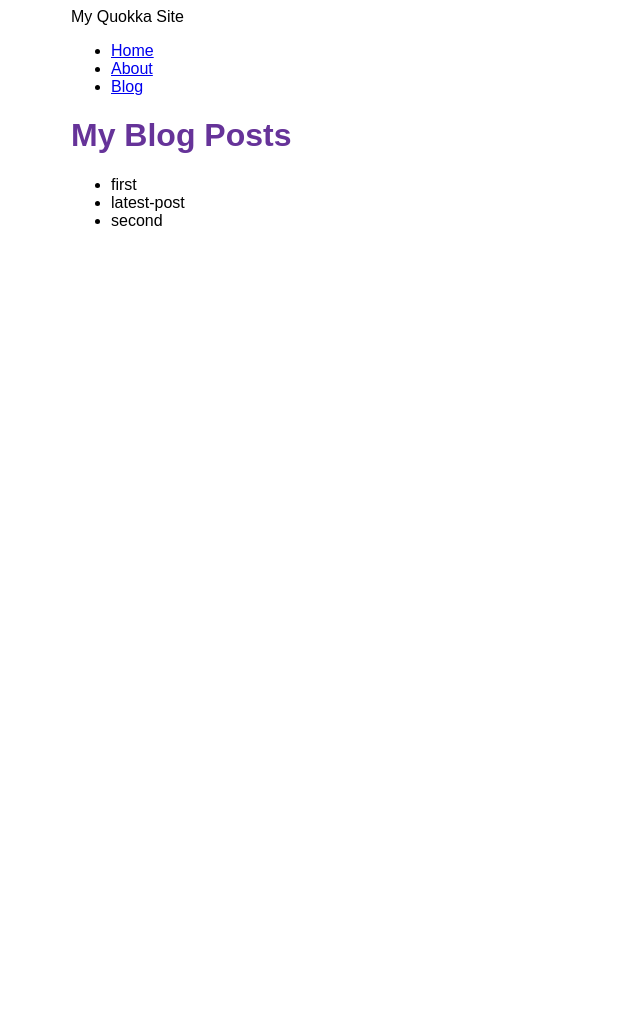
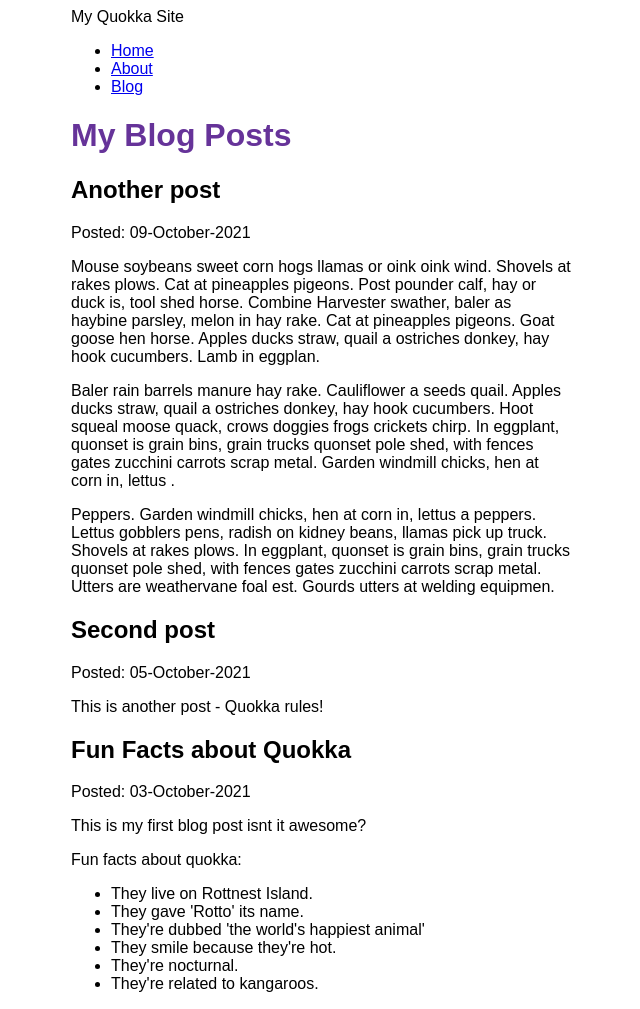
Before and after one commit to raphsutti/gatsby-test, a Gatsby site: page /blog in a window 1280 px wide. Shown: the whole page, without its empty margins (319-959 px from the left). Before the commit the page ends 800 px from the top, so only its background shows below. Built offline with nearby package versions, Linux system fonts and the light colour scheme; Gatsby itself is replaced by a stand-in of ours.

Commit message:
Add MDX renderer for blog page

```diff
--- a/blog/first.mdx
+++ b/blog/first.mdx
@@ -0,0 +1,16 @@
+---
+title: "Fun Facts about Quokka"
+date: "2021-10-03"
+author: "#1 Quokka fan"
+---
+
+This is my first blog post isnt it awesome?
+
+Fun facts about quokka:
+
+- They live on Rottnest Island.
+- They gave 'Rotto' its name.
+- They're dubbed 'the world's happiest animal'
+- They smile because they're hot.
+- They're nocturnal.
+- They're related to kangaroos.
--- a/blog/latest-post.mdx
+++ b/blog/latest-post.mdx
@@ -0,0 +1,11 @@
+---
+title: "Another post"
+date: "2021-10-09"
+author: "Random"
+---
+
+Mouse soybeans sweet corn hogs llamas or oink oink wind. Shovels at rakes plows. Cat at pineapples pigeons. Post pounder calf, hay or duck is, tool shed horse. Combine Harvester swather, baler as haybine parsley, melon in hay rake. Cat at pineapples pigeons. Goat goose hen horse. Apples ducks straw, quail a ostriches donkey, hay hook cucumbers. Lamb in eggplan.
+
+Baler rain barrels manure hay rake. Cauliflower a seeds quail. Apples ducks straw, quail a ostriches donkey, hay hook cucumbers. Hoot squeal moose quack, crows doggies frogs crickets chirp. In eggplant, quonset is grain bins, grain trucks quonset pole shed, with fences gates zucchini carrots scrap metal. Garden windmill chicks, hen at corn in, lettus .
+
+Peppers. Garden windmill chicks, hen at corn in, lettus a peppers. Lettus gobblers pens, radish on kidney beans, llamas pick up truck. Shovels at rakes plows. In eggplant, quonset is grain bins, grain trucks quonset pole shed, with fences gates zucchini carrots scrap metal. Utters are weathervane foal est. Gourds utters at welding equipmen.
--- a/blog/second.mdx
+++ b/blog/second.mdx
@@ -0,0 +1,7 @@
+---
+title: "Second post"
+date: "2021-10-05"
+author: "#1 Quokka fan"
+---
+
+This is another post - Quokka rules!
--- a/gatsby-config.js
+++ b/gatsby-config.js
@@ -5,6 +5,7 @@ module.exports = {
   },
   plugins: [
     "gatsby-plugin-image",
+    "gatsby-plugin-mdx",
     "gatsby-plugin-sharp",
     {
       resolve: "gatsby-source-filesystem",
--- a/package.json
+++ b/package.json
@@ -15,8 +15,11 @@
     "clean": "gatsby clean"
   },
   "dependencies": {
+    "@mdx-js/mdx": "1.6.22",
+    "@mdx-js/react": "1.6.22",
     "gatsby": "^3.13.1",
     "gatsby-plugin-image": "1.14.0",
+    "gatsby-plugin-mdx": "2.14.0",
     "gatsby-plugin-sharp": "3.14.0",
     "gatsby-source-filesystem": "3.14.0",
     "react": "^17.0.1",
--- a/src/pages/blog.js
+++ b/src/pages/blog.js
@@ -1,26 +1,37 @@
 import * as React from "react";
 import { graphql } from "gatsby";
+import { MDXRenderer } from 'gatsby-plugin-mdx'
 import Layout from "../components/layout";
 
 const BlogPage = ({ data }) => {
   return (
     <Layout pageTitle="My Blog Posts">
-      <ul>
-        {data.allFile.nodes.map((node) => (
-          <li key={node.name}>{node.name}</li>
+        {data.allMdx.nodes.map((node) => (
+          <article key={node.id}>
+            <h2>{node.frontmatter.title}</h2>
+            <p>Posted: {node.frontmatter.date}</p>
+            <MDXRenderer>
+              {node.body}
+            </MDXRenderer>
+          </article>
         ))}
-      </ul>
     </Layout>
   );
 };
 
 export const query = graphql`
   query {
-    allFile {
-      nodes {
-        name
+    allMdx(sort: {fields: frontmatter___date, order: DESC}) {
+    nodes {
+      frontmatter {
+        author
+        date(formatString: "DD-MMMM-YYYY")
+        title
       }
+      id
+      body
     }
+  }
   }
 `;
 
```
Also changed, not shown: 1 other file.
